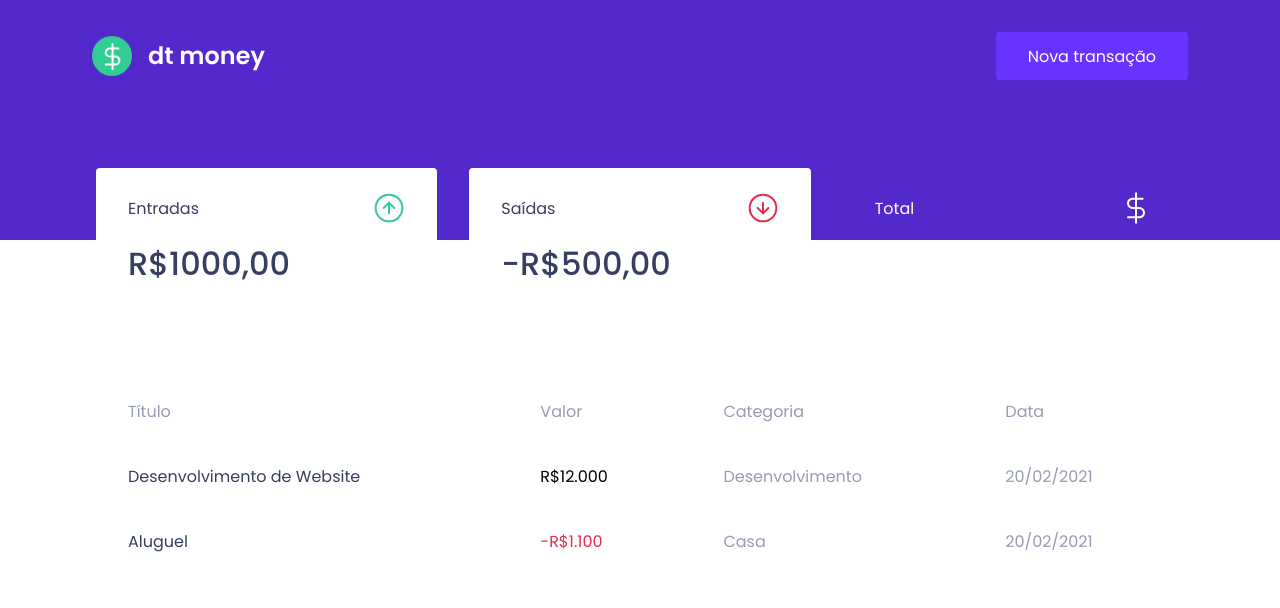
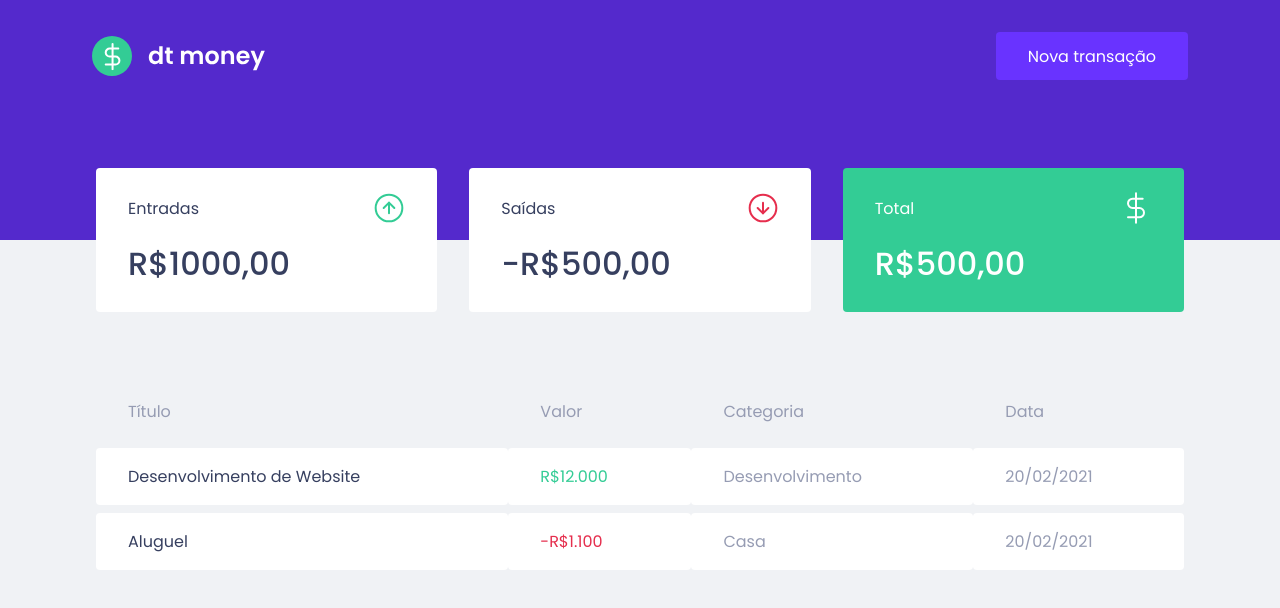
Before and after one commit to joserubemneto/dtmoney, a React (Create React App) app: page / in a window 1280 px wide. Shown: the top 608 px of the page. Built offline with nearby package versions, Linux system fonts and the light colour scheme.

Commit message:
feat: updated global styles

```diff
--- a/src/styles/global.ts
+++ b/src/styles/global.ts
@@ -5,6 +5,7 @@ export const GlobalStyle = createGlobalStyle`
     --background: #f0f2f5;
     --red: #E52E4D;
     --blue: #5429cc;
+    --green: #33CC95;
 
     --blue-light: #6933FF;
 
@@ -31,7 +32,7 @@ export const GlobalStyle = createGlobalStyle`
   }
 
   body {
-    background: var(----background);
+    background: var(--background);
     -webkit-font-smoothing: antialiased;
   }
 
```
